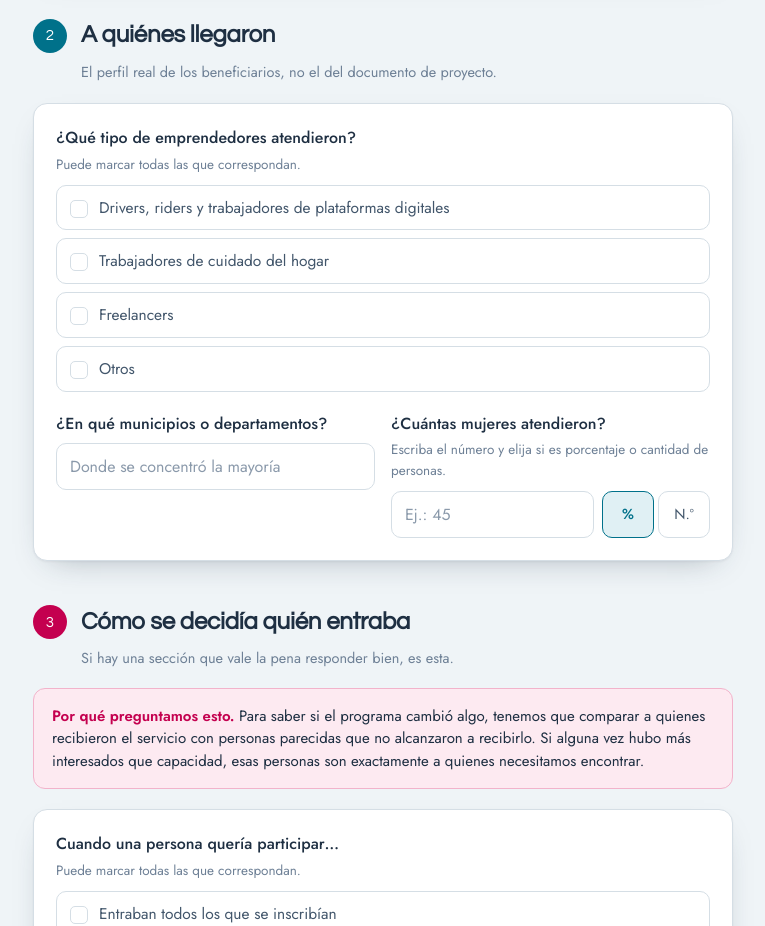
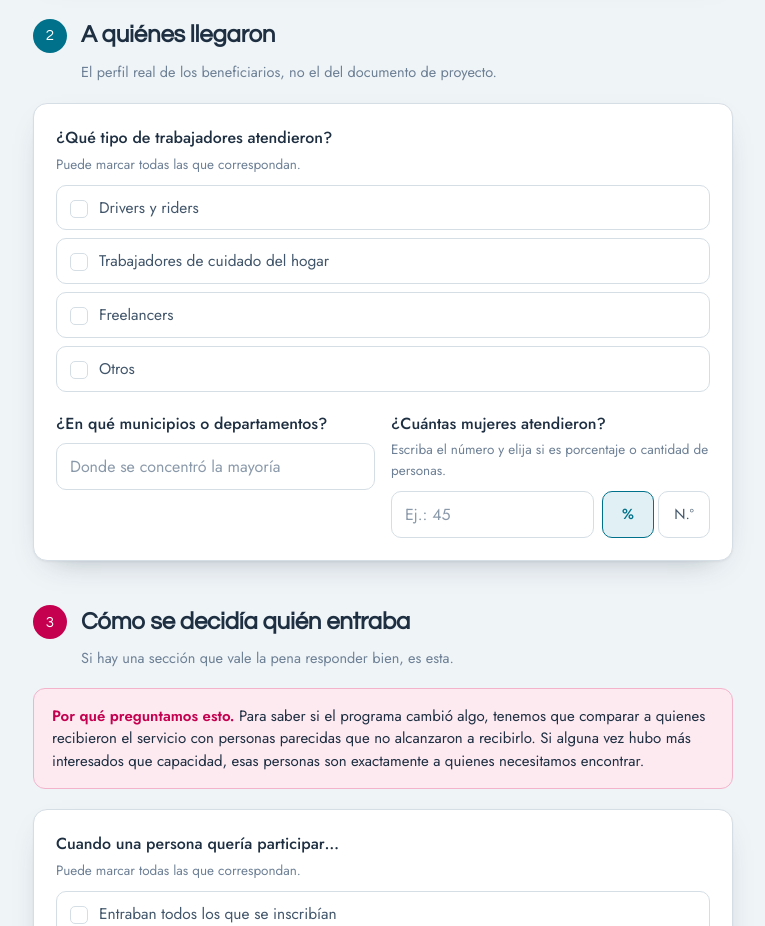
Before and after one commit to farjonaclio/ficha-workertech, a plain HTML site: page index.html in a window 1280 px wide. Shown: the part 1160-2086 px from the top of the page, without its empty margins (257-1022 px from the left). Drawn offline with Linux system fonts and the light colour scheme.

Commit message:
Add files via upload

```diff
--- a/index.html
+++ b/index.html
@@ -407,10 +407,10 @@ footer.foot .wrap{display:flex; flex-wrap:wrap; gap:10px 24px; justify-content:s
   <p class="shint">El perfil real de los beneficiarios, no el del documento de proyecto.</p>
   <div class="card">
     <div class="field">
-      <p class="q">¿Qué tipo de emprendedores atendieron?</p>
+      <p class="q">¿Qué tipo de trabajadores atendieron?</p>
       <p class="help">Puede marcar todas las que correspondan.</p>
       <div class="opts">
-        <label class="opt"><input type="checkbox" name="tipo" value="Plataformas digitales"><span>Drivers, riders y trabajadores de plataformas digitales</span></label>
+        <label class="opt"><input type="checkbox" name="tipo" value="Plataformas digitales"><span>Drivers y riders</span></label>
         <label class="opt"><input type="checkbox" name="tipo" value="Cuidado del hogar"><span>Trabajadores de cuidado del hogar</span></label>
         <label class="opt"><input type="checkbox" name="tipo" value="Freelancers"><span>Freelancers</span></label>
         <label class="opt"><input type="checkbox" name="tipo" value="Otros"><span>Otros</span></label>
```
